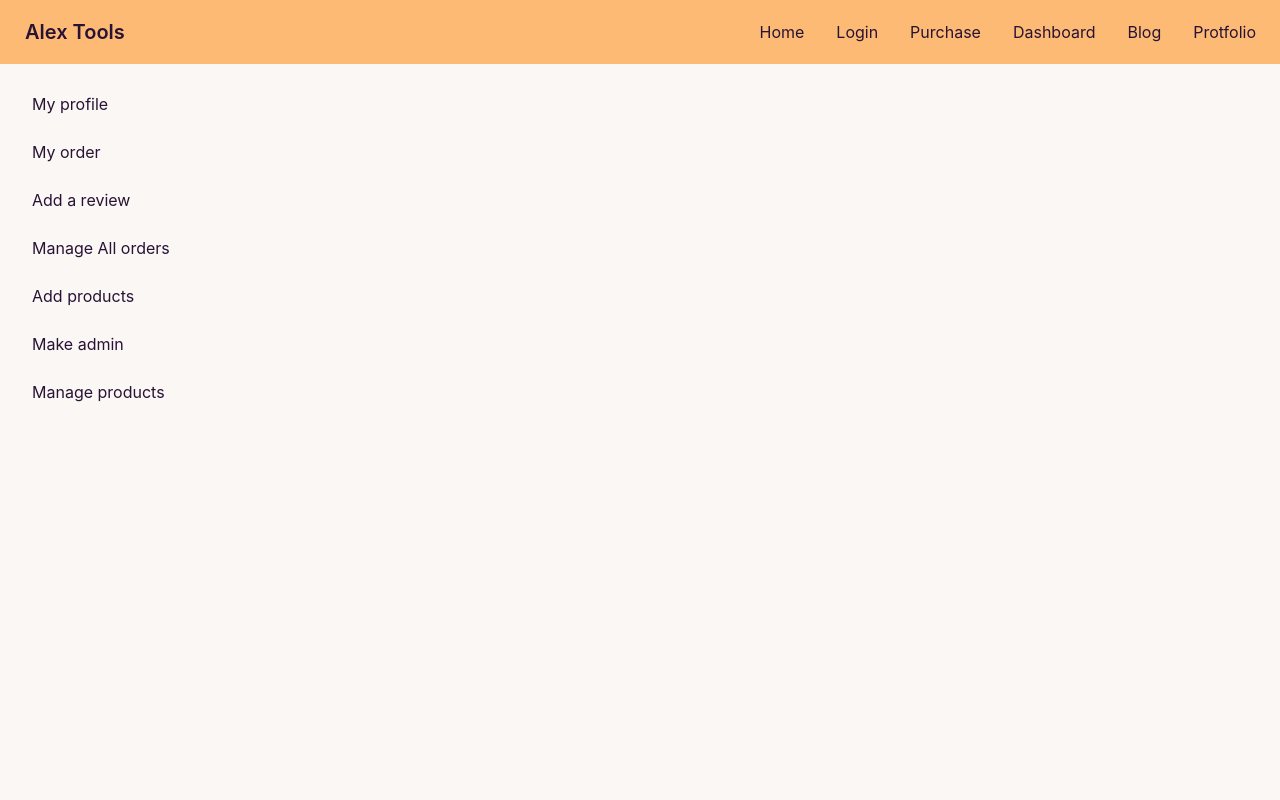
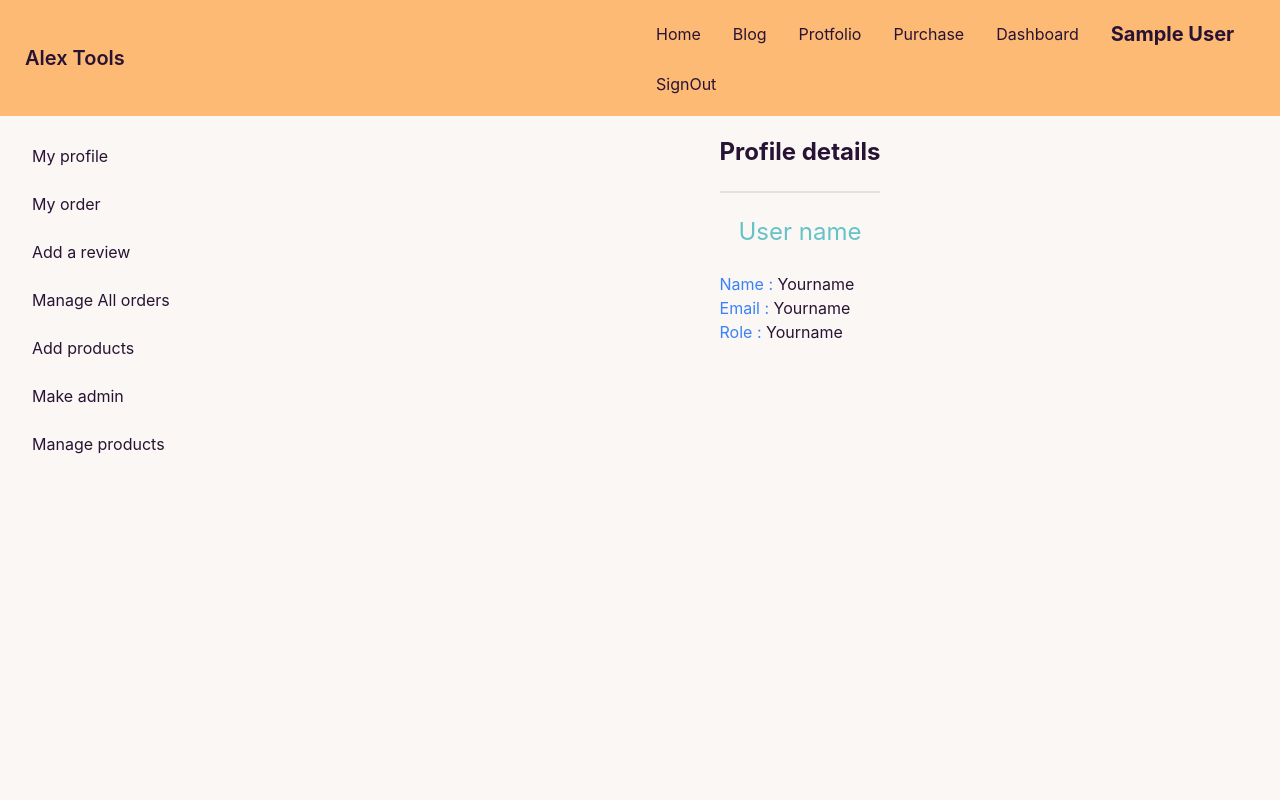
Before and after one commit to Antor1155/service-providing-company-client-side-assignment-12, a React (Create React App) app: page /dashboard in a window 1280 px wide. Shown: the top 800 px of the page. Built offline with nearby package versions, Linux system fonts and the light colour scheme; no server answers; sample sign-in values are in the browser's storage.

Commit message:
added require auth

```diff
--- a/src/App.js
+++ b/src/App.js
@@ -17,6 +17,7 @@ import Purchase from './pages/Purchase/Purchase';
 import Footer from './shared/Footer';
 import Navbar from './shared/Navbar/Navbar';
 import Nothingfound from './shared/Nothingfound';
+import RequireAuth from './utilities/RequireAuth';
 
 
 function App() {
@@ -33,9 +34,9 @@ function App() {
         <Route path="/protfolio" element={<Myprotfolio />}></Route>
 
         <Route path="/purchase" element={<Purchase />}></Route>
-        <Route path="/dashboard" element={<Dashboard />}>
-          <Route path='myProfile' element={<MyProfile></MyProfile>}></Route>
 
+        <Route path="/dashboard" element={<RequireAuth><Dashboard /></RequireAuth>}>
+          <Route index element={<MyProfile></MyProfile>}></Route>
           <Route path='myOrder' element={<MyOrder></MyOrder>}></Route>
           <Route path='addReview' element={<AddReview></AddReview>}></Route>
 
--- a/src/pages/Dashboard/Dashboard.js
+++ b/src/pages/Dashboard/Dashboard.js
@@ -18,7 +18,7 @@ const Dashboard = () => {
                     <label for="my-drawer-2" className="drawer-overlay"></label>
                     <ul className="menu p-4 overflow-y-auto w-80 bg-base-100 text-base-content">
                         {/* <!-- Sidebar content here --> */}
-                        <li><Link to='myProfile'>My profile</Link></li>
+                        <li><Link to=''>My profile</Link></li>
 
                         <li><Link to='myOrder'>My order</Link></li>
                         <li><Link to='addReview'>Add a review</Link></li>
--- a/src/shared/Navbar/Navbar.js
+++ b/src/shared/Navbar/Navbar.js
@@ -1,7 +1,19 @@
+import { signOut } from 'firebase/auth';
 import React from 'react';
+import { useAuthState } from 'react-firebase-hooks/auth';
 import { Link } from 'react-router-dom';
+import auth from '../../utilities/firebase.init';
+import Loading from '../Loading';
 
 const Navbar = () => {
+    const [user, loading] = useAuthState(auth);
+    if (loading) {
+        return (<Loading></Loading>)
+    }
+    const logout = () => {
+        signOut(auth);
+      };
+
     return (
         <div className="navbar bg-orange-300">
             <div className=" navbar-start">
@@ -12,12 +24,21 @@ const Navbar = () => {
             <div className="navbar-end hidden lg:flex">
                 <ul className="menu menu-horizontal p-0">
                     <li><Link to="/">Home</Link></li>
-
-                    <li><Link to="/login">Login</Link></li>
-                    <li><Link to="/purchase">Purchase</Link></li>
-                    <li><Link to="/dashboard">Dashboard</Link></li>
                     <li><Link to="/blog">Blog</Link></li>
                     <li><Link to="/protfolio">Protfolio</Link></li>
+
+                    <li><Link to="/purchase">Purchase</Link></li>
+
+                    {user ? <>
+                        <li><Link to="/dashboard">Dashboard</Link></li>
+                        <li><Link to="/dashboard/myProfile"><span className='font-bold text-xl'>{user.displayName}</span></Link></li>
+                        <li><button onClick={logout}>SignOut</button></li>
+                    </> : <>
+                        <li><Link to="/login">Login</Link></li>
+                    </>}
+
+
+
                 </ul>
             </div>
 
--- /dev/null
+++ b/src/utilities/RequireAuth.js
@@ -0,0 +1,21 @@
+import { useAuthState } from 'react-firebase-hooks/auth';
+import { Navigate, useLocation } from 'react-router-dom';
+// import { toast, ToastContainer } from 'react-toastify';
+import Loading from '../shared/Loading';
+import auth from './firebase.init';
+
+const RequireAuth = ({ children}) => {
+    let location = useLocation();
+    const [user, loading] = useAuthState(auth);
+
+    if(loading){
+        return <Loading></Loading>
+    }
+    if (!user) {
+        return <Navigate to="/login" state={{ from: location }} replace />;
+    }
+
+    return children;
+};
+
+export default RequireAuth;
```
